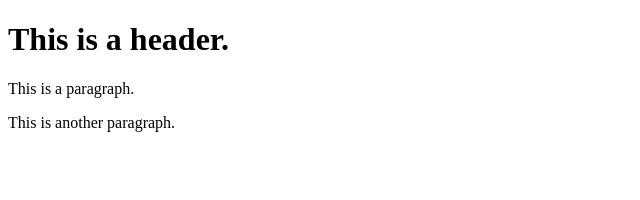
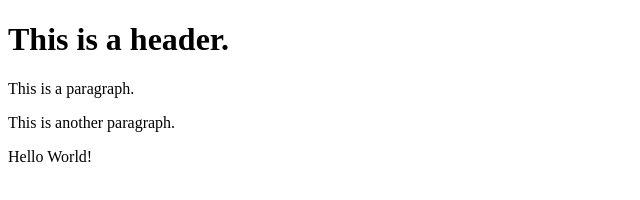
Before and after one commit to OiTzLeetie/git-test, a website: page index.html in a window 1280 px wide. Shown: the whole page, without its empty margins (0-640 px from the left). Drawn offline with Linux system fonts and the light colour scheme.

Commit message:
Using NPM

```diff
--- a/index.html
+++ b/index.html
@@ -4,5 +4,6 @@
     <h1>This is a header.</h1>
     <p>This is a paragraph.</p>
     <p>This is another paragraph.</p>
+    <p>Hello World!</p>
 </body>
 </html>
```
Also changed, not shown: package.json (added, +24 -0 lines), 2 other files.
